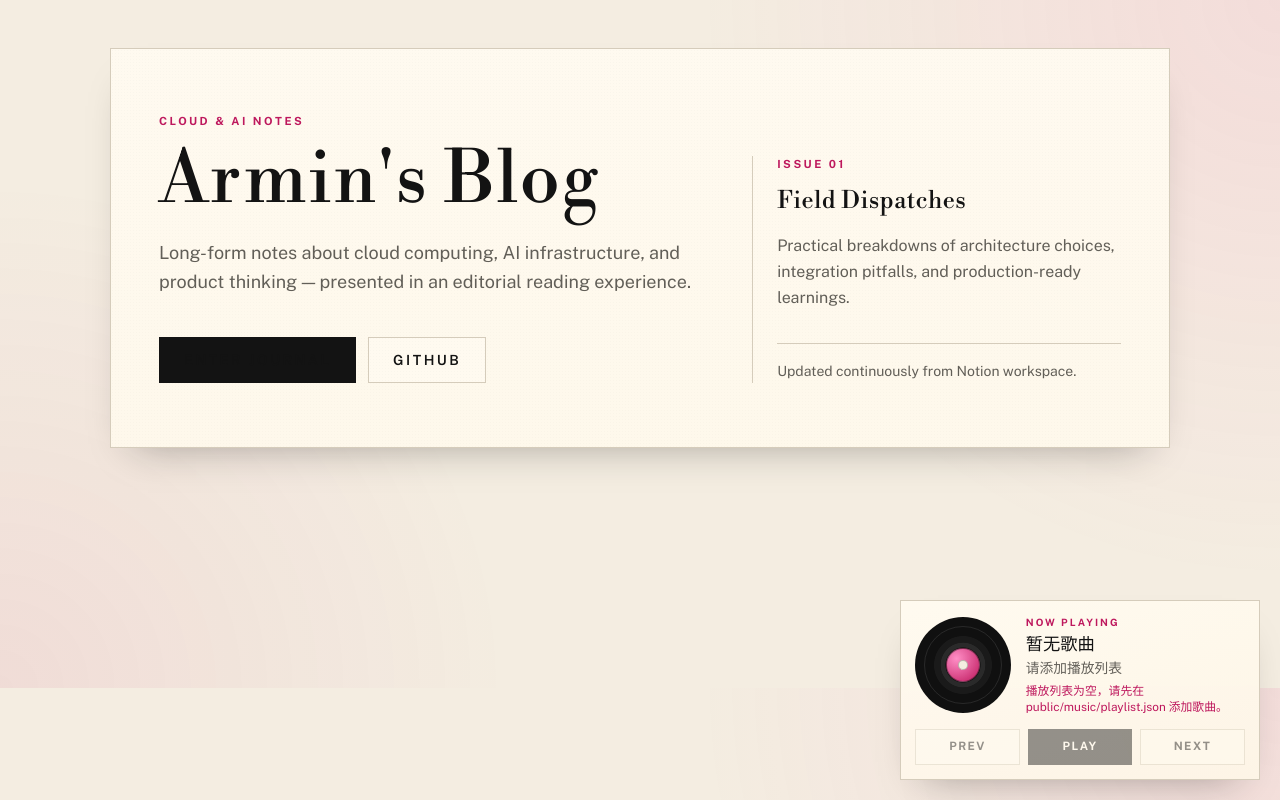
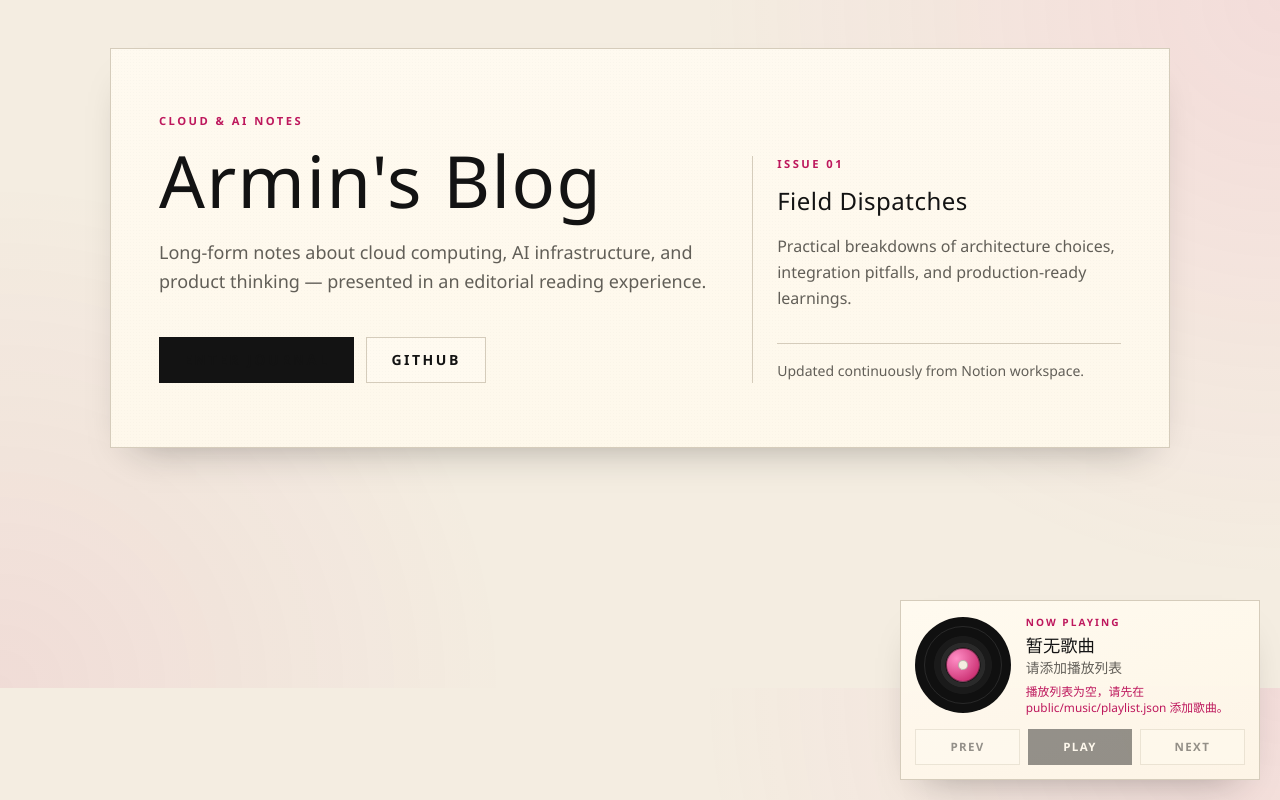
Before and after one commit to waku-hoomi/my-site, a Next.js app: page / in a window 1280 px wide. Built offline with nearby package versions, Linux system fonts and the light colour scheme.

Commit message:
fix: update typography and remove placeholder border
Switch the global font stack to the requested system fonts and drop the dashed border on the blog placeholder for cleaner layout.

Co-Authored-By: Claude Sonnet 4.6 (1M context) <noreply@anthropic.com>

```diff
--- a/app/blog/page.tsx
+++ b/app/blog/page.tsx
@@ -47,7 +47,7 @@ export default async function BlogPage() {
                 <NotionBlocks blocks={parentBlocks} />
               </div>
             ) : (
-              <p className="border border-dashed border-[var(--rule)] bg-[var(--surface)] p-5 text-base text-[var(--muted)]">
+              <p className="bg-[var(--surface)] p-5 text-base text-[var(--muted)]">
                 暂无正文内容。
               </p>
             )}
--- a/app/globals.css
+++ b/app/globals.css
@@ -9,6 +9,8 @@
   --accent-dark: #be185d;
   --rule: #d5ccbb;
   --paper-shadow: 0 20px 40px -24px rgba(19, 19, 19, 0.38);
+  --font-body: "Moon Earth", "AR DCXiangJiaoRen 1", "PingFang SC", "Microsoft YaHei", "Segoe UI", sans-serif;
+  --font-heading: "Moon Earth", "AR DCXiangJiaoRen 1", "PingFang SC", "Microsoft YaHei", "Segoe UI", sans-serif;
 }
 
 @theme inline {
--- a/app/layout.tsx
+++ b/app/layout.tsx
@@ -1,19 +1,6 @@
 import type { Metadata } from "next";
-import { Libre_Bodoni, Public_Sans } from "next/font/google";
 import VinylPlayer from "./_components/vinyl-player";
 import "./globals.css";
-
-const headingFont = Libre_Bodoni({
-  subsets: ["latin"],
-  variable: "--font-heading",
-  weight: ["400", "500", "600", "700"],
-});
-
-const bodyFont = Public_Sans({
-  subsets: ["latin"],
-  variable: "--font-body",
-  weight: ["300", "400", "500", "600", "700"],
-});
 
 export const metadata: Metadata = {
   title: "Armin's Blog",
@@ -27,7 +14,7 @@ export default function RootLayout({
 }) {
   return (
     <html lang="en">
-      <body className={`${headingFont.variable} ${bodyFont.variable} antialiased`}>
+      <body className="antialiased">
         {children}
         <VinylPlayer />
       </body>
```
